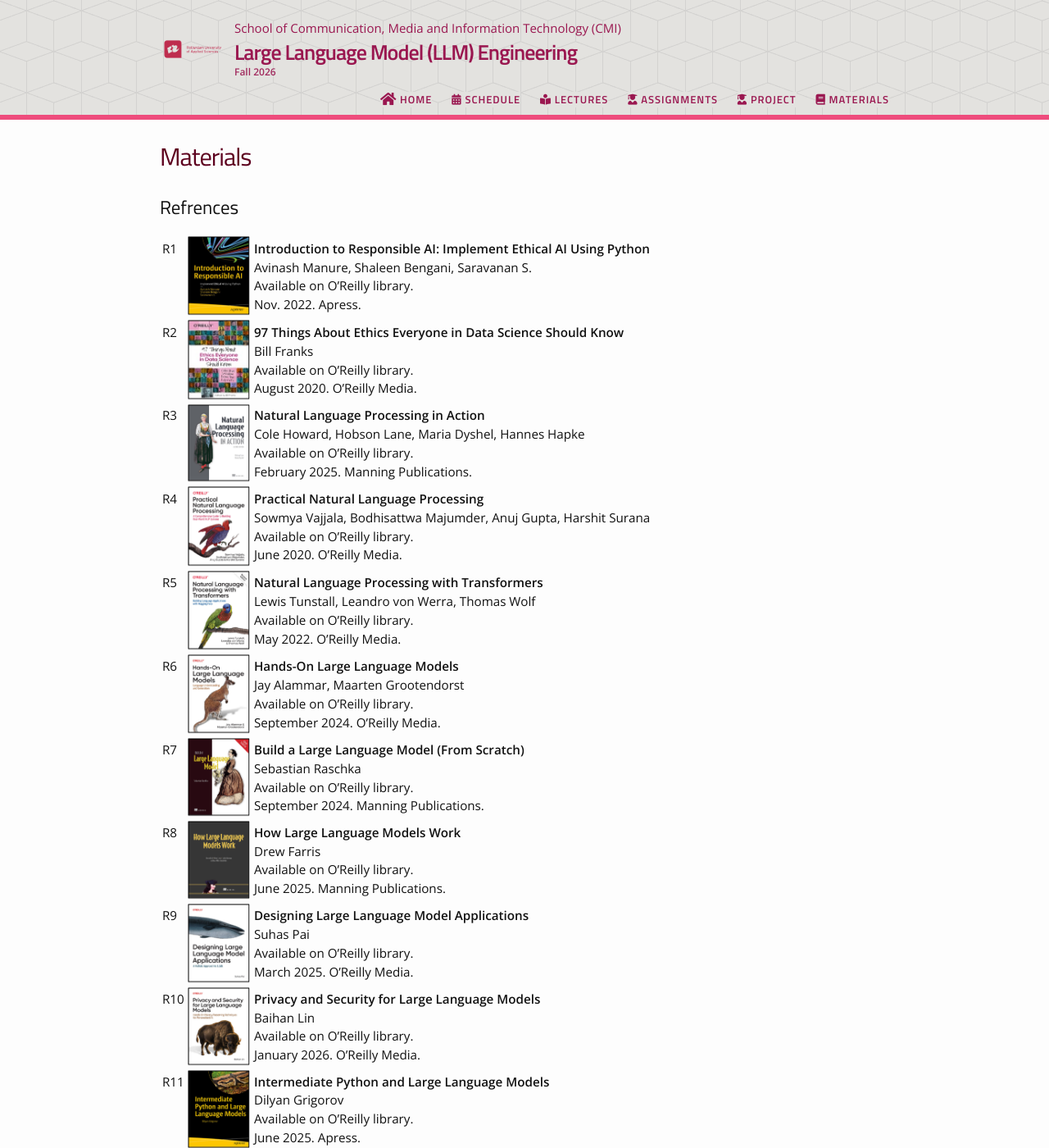
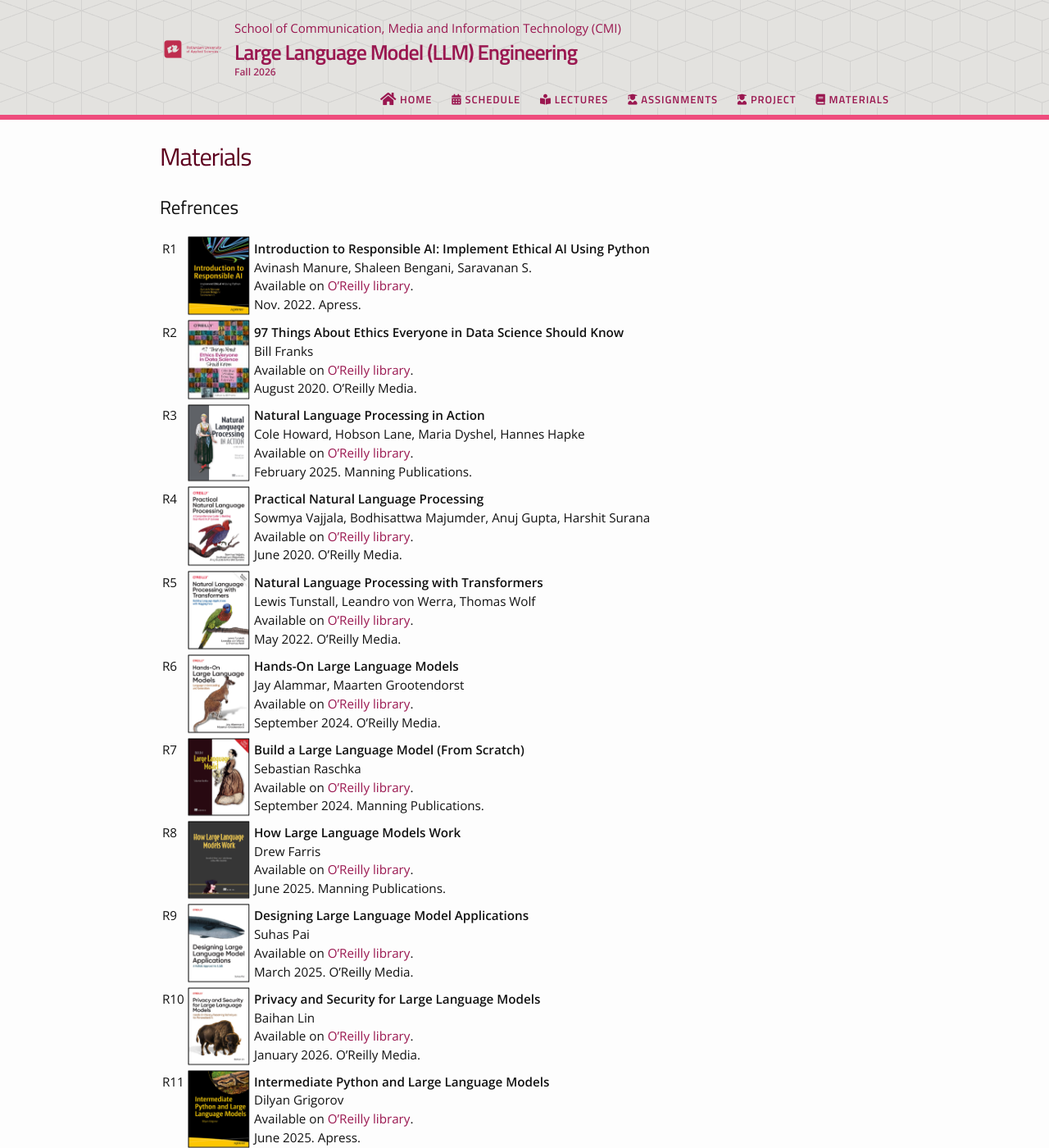
Before and after one commit to BabakBasharirad/llm-engineering, a Jekyll site: the page built from materials.md, in a window 1280 px wide and 1400 px high. Shown: the whole window at 82% size. Built offline with Jekyll 4.4.1, drawn with Linux system fonts in a browser that asks for light colours; nearby versions of some CDN libraries; part of the change alters nothing that is shown; some of the changed text lies outside the part shown.

```diff
--- a/materials.md
+++ b/materials.md
@@ -13,7 +13,7 @@ permalink: /materials/
     <td>
       <strong>{{ book.title }}</strong><br>
       {{ book.authors }}<br>
-      Available on {{ book.library }}.<br>
+      Available on <a href="{{ book.url }}">{{book.library}}</a>.<br>
       {{ book.year }}. {{ book.publisher }}.<br>
     </td>
   </tr>
```
